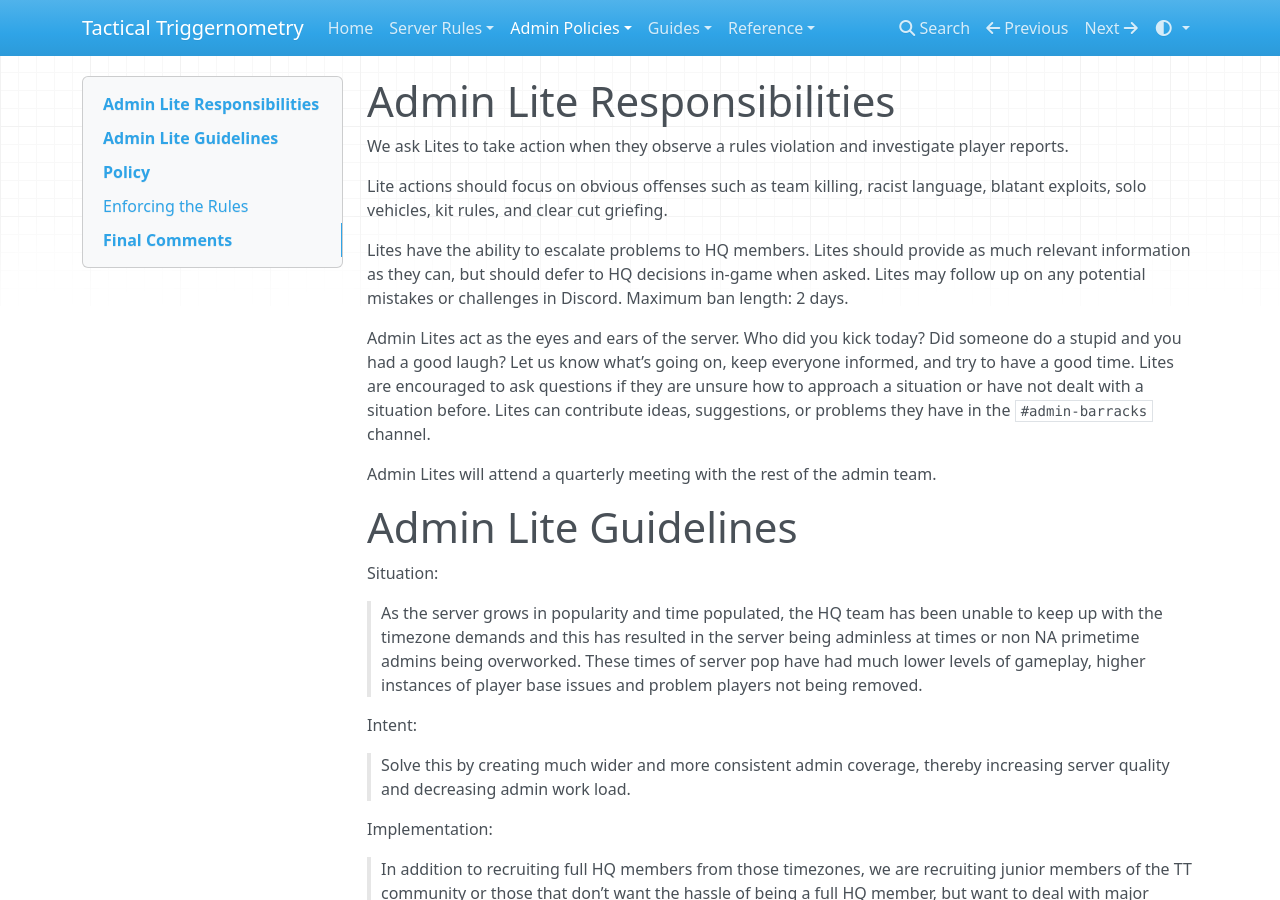
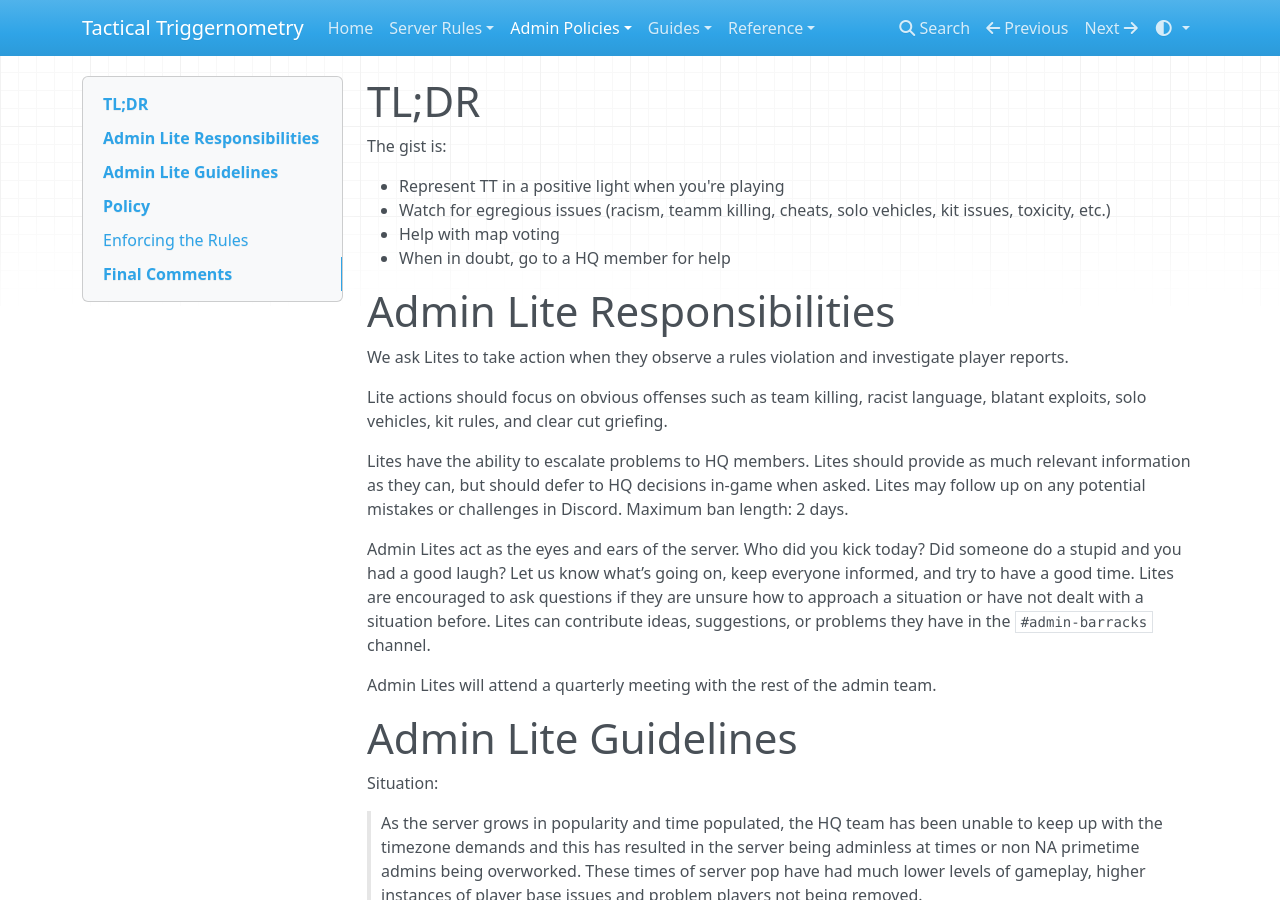
Before and after one commit to LonelyNinja/lonelyninja.github.io, an MkDocs documentation site: the page built from docs/policies/admin_lite.md, in a window 1280 px wide and 900 px high. Built offline with MkDocs 1.6.1, drawn with Linux system fonts in a browser that asks for light colours; nearby versions of some CDN libraries.

Commit message:
Added brief summary for Admin Lite responsibilities

```diff
--- a/docs/policies/admin_lite.md
+++ b/docs/policies/admin_lite.md
@@ -1,6 +1,16 @@
 ---
 title: Admin Lite
 ---
+
+# TL;DR
+
+The gist is:
+
+* Represent TT in a positive light when you're playing
+* Watch for egregious issues (racism, teamm killing, cheats, solo vehicles, kit issues, toxicity, etc.)
+* Help with map voting
+* When in doubt, go to a HQ member for help
+
 # Admin Lite Responsibilities
 
 We ask Lites to take action when they observe a rules violation and  investigate player reports.
```
